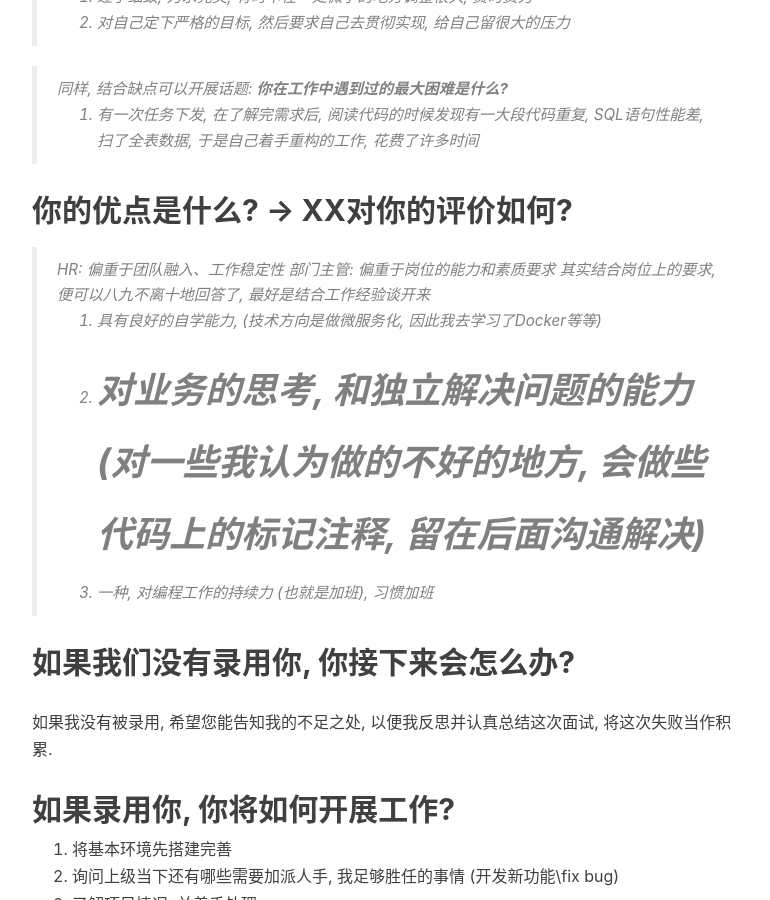
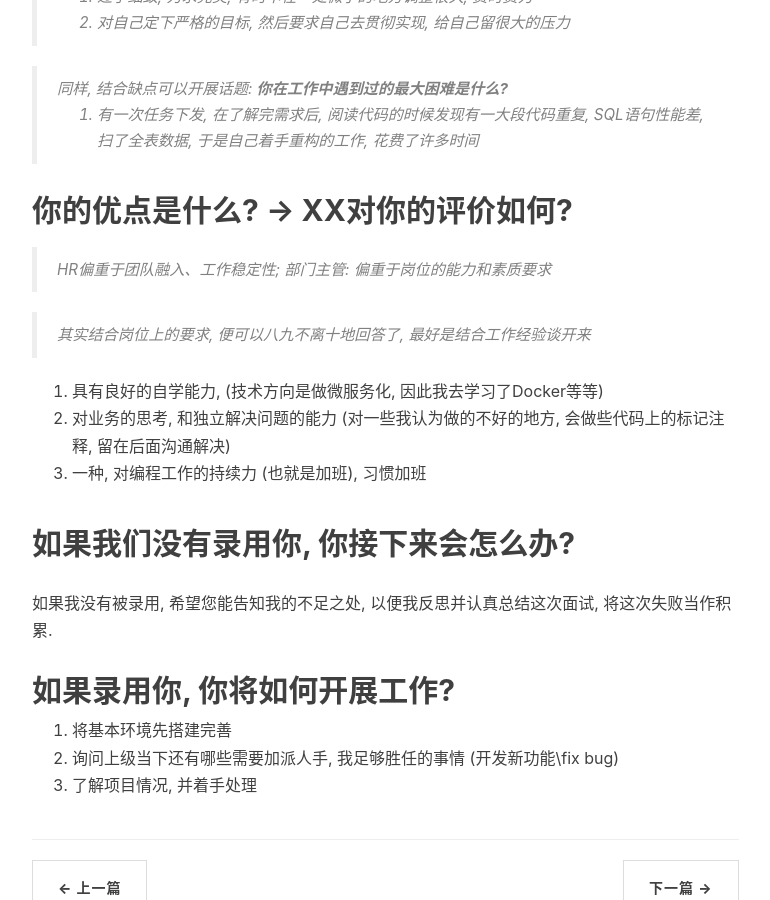
Before and after one commit to EPsheep/EPsheep.github.io, a Jekyll site: the page built from _posts/2020-07-23-面试相关应答.md, in a window 1280 px wide and 900 px high, scrolled down 2401 px. Shown: the whole window, without its empty margins (233-1003 px from the left). Built offline with Jekyll 4.4.1, drawn with Linux system fonts in a browser that asks for light colours; nearby versions of some CDN libraries; comment, search, counter and statistics services are not loaded.

Commit message:
autocommit

```diff
--- a/_posts/2020-07-23-面试相关应答.md
+++ b/_posts/2020-07-23-面试相关应答.md
@@ -64,11 +64,12 @@ blabla
 于是自己着手重构的工作, 花费了许多时间
 
 ## 你的优点是什么? -> XX对你的评价如何?
-> HR: 偏重于团队融入、工作稳定性
-> 部门主管: 偏重于岗位的能力和素质要求
+> HR偏重于团队融入、工作稳定性; 部门主管: 偏重于岗位的能力和素质要求
+
 > 其实结合岗位上的要求, 便可以八九不离十地回答了, 最好是结合工作经验谈开来
+
 1. 具有良好的自学能力, (技术方向是做微服务化, 因此我去学习了Docker等等)
-2. # 对业务的思考, 和独立解决问题的能力 (对一些我认为做的不好的地方, 会做些代码上的标记注释, 留在后面沟通解决)
+2. 对业务的思考, 和独立解决问题的能力 (对一些我认为做的不好的地方, 会做些代码上的标记注释, 留在后面沟通解决)
 3. 一种, 对编程工作的持续力 (也就是加班), 习惯加班
 
 ## 如果我们没有录用你, 你接下来会怎么办?
```
